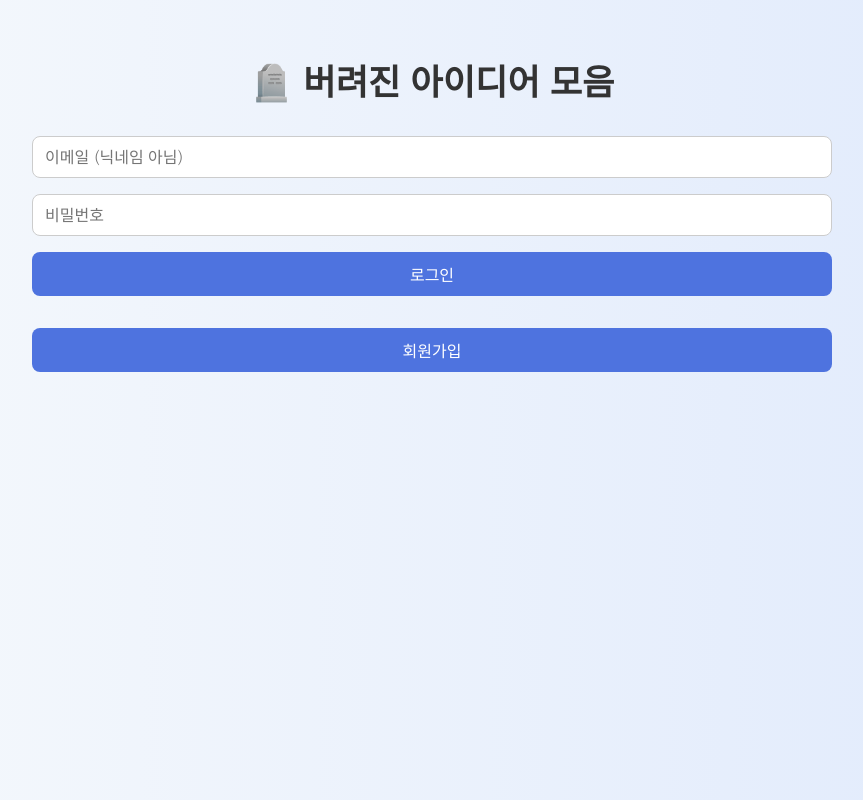
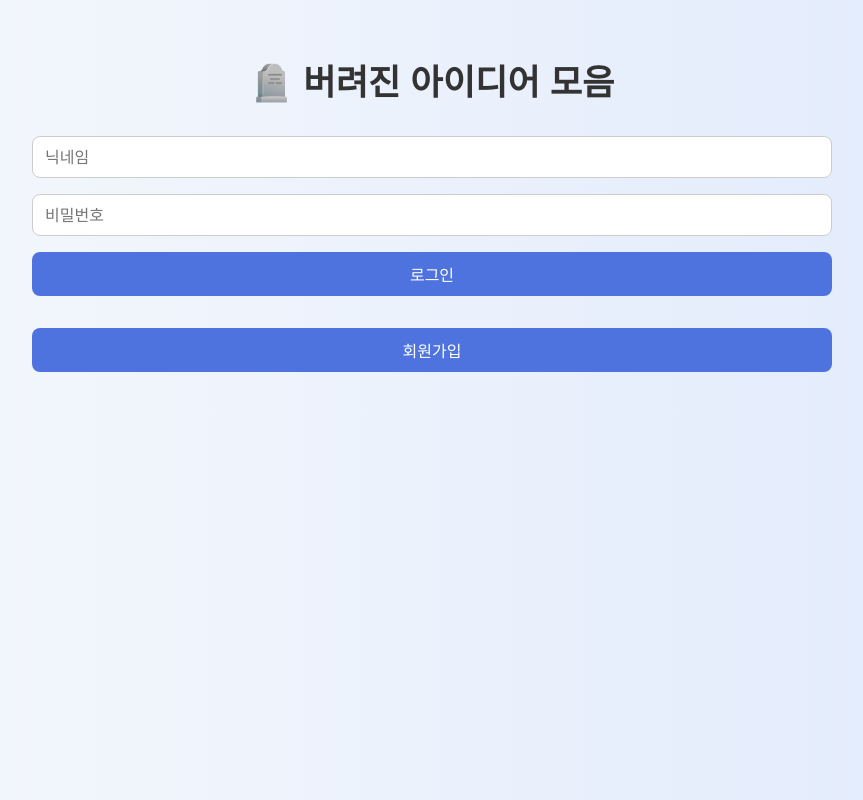
Before and after one commit to dy0212/idea-collector, a website: page public/index.html in a window 1280 px wide. Shown: the whole page, without its empty margins (208-1071 px from the left). Drawn offline with Linux system fonts and the light colour scheme; no server answers.

Commit message:
닉네임을 입력하는 칸에 닉네임을 입력하지 말라는 이상한 설명 수정

```diff
--- a/public/index.html
+++ b/public/index.html
@@ -90,7 +90,7 @@
     <h1>🪦 버려진 아이디어 모음</h1>
     <!-- 🔐 로그인 폼 -->
 <form id="loginForm">
-  <input type="text" id="username" placeholder="이메일 (닉네임 아님)" required>
+  <input type="text" id="username" placeholder="닉네임" required>
   <input type="password" id="password" placeholder="비밀번호" required>
   <button type="submit">로그인</button>
 </form>
```
